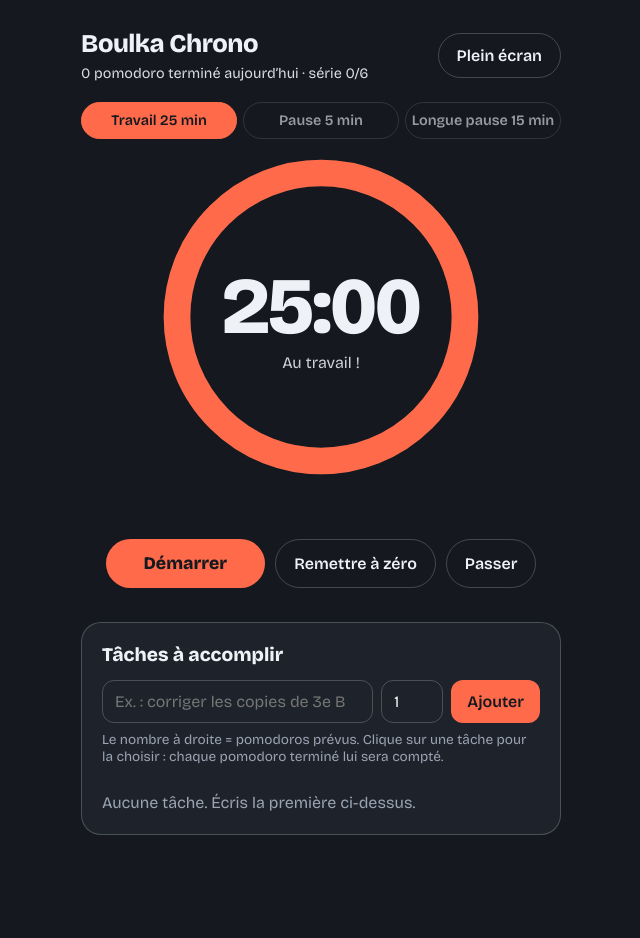
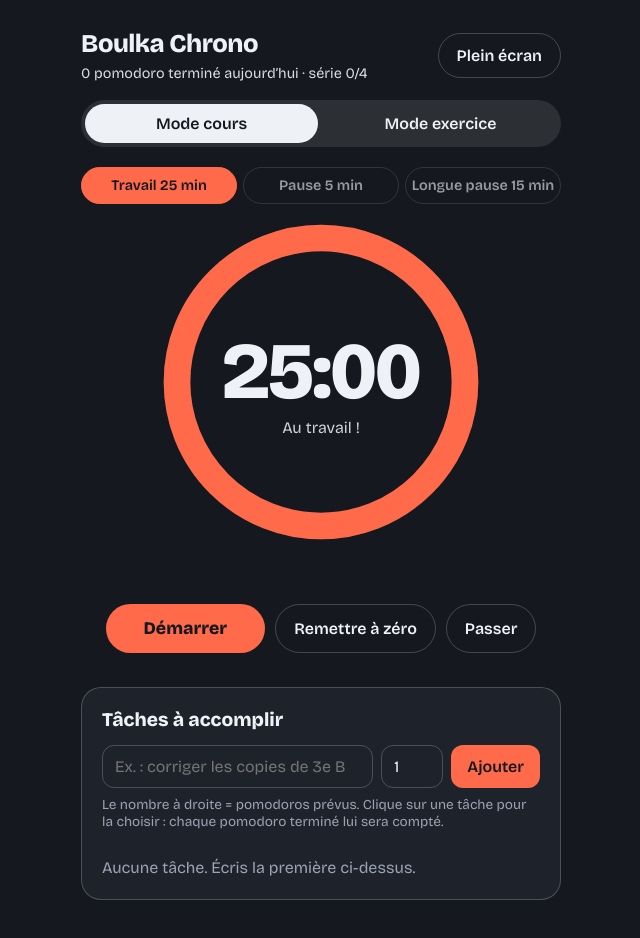
Before and after one commit to Boulka/boulka-chrono, a plain HTML site: page index.html in a window 1280 px wide. Shown: the whole page, without its empty margins (319-959 px from the left). Before the commit the page ends 883 px from the top, so only its background shows below. Drawn offline with nearby package versions, Linux system fonts and the light colour scheme.

Commit message:
Update index.html

```diff
--- a/index.html
+++ b/index.html
@@ -26,6 +26,9 @@ main{max-width:520px; margin:0 auto; padding:28px 20px 48px}
 h1{font-size:1.6rem; font-weight:800; margin:0; letter-spacing:-.02em}
 header{display:flex; justify-content:space-between; align-items:center; gap:12px}
 .stats{font-size:.9rem; opacity:.9; margin-top:6px}
+.profiles{display:flex; gap:6px; margin-top:18px; padding:4px; background:var(--soft); border-radius:999px}
+.profiles button{flex:1; border:0; border-radius:999px; padding:10px; background:transparent; color:var(--ink); font-weight:600}
+.profiles button[aria-pressed="true"]{background:var(--ink); color:var(--bg)}
 .modes{display:flex; gap:6px; margin:20px 0 10px}
 .modes span{flex:1; text-align:center; padding:9px 4px; border-radius:999px; border:1.5px solid var(--line); font-weight:600; font-size:.9rem; opacity:.6}
 .modes span.on{background:var(--accent); color:var(--bg); border-color:var(--accent); opacity:1}
@@ -81,6 +84,11 @@ body.fs .current{font-size:1.4rem}
     <button class="sec-btn" id="fs">Plein écran</button>
   </header>
 
+  <div class="profiles" role="group" aria-label="Type de séance">
+    <button id="p-cours" aria-pressed="true">Mode cours</button>
+    <button id="p-exercice" aria-pressed="false">Mode exercice</button>
+  </div>
+
   <div class="modes" aria-hidden="true">
     <span id="m-travail" class="on">Travail 25 min</span>
     <span id="m-pause">Pause 5 min</span>
@@ -119,9 +127,12 @@ body.fs .current{font-size:1.4rem}
 
 <script>
 (function(){
-  var DUR = {travail:25*60, pause:5*60, longue:15*60};
-  var CYCLE = 6; // longue pause après 6 pomodoros
-  var mode = "travail", left = DUR.travail, running = false, endAt = 0, tick = null;
+  var PROFILES = {
+    cours:    {travail:25, pause:5,  longue:15, cycle:4},
+    exercice: {travail:45, pause:10, longue:20, cycle:3}
+  };
+  var DUR = {}, CYCLE = 4, profile = "cours";
+  var mode = "travail", left = 0, running = false, endAt = 0, tick = null;
   var C = 2*Math.PI*54;
   var $ = function(id){return document.getElementById(id)};
   var prog = $("prog"); prog.style.strokeDasharray = C;
@@ -135,6 +146,15 @@ body.fs .current{font-size:1.4rem}
   var stats = load("boulka-stats", {day:today, n:0, streak:0});
   if(stats.day !== today) stats = {day:today, n:0, streak:0};
 
+  function applyProfile(name){
+    profile = PROFILES[name] ? name : "cours";
+    var p = PROFILES[profile];
+    DUR = {travail:p.travail*60, pause:p.pause*60, longue:p.longue*60};
+    CYCLE = p.cycle;
+  }
+  applyProfile(load("boulka-profile", "cours"));
+  left = DUR.travail;
+
   function fmt(s){ var m = Math.floor(s/60), r = s%60; return String(m).padStart(2,"0")+":"+String(r).padStart(2,"0"); }
   function activeTask(){ return tasks.filter(function(t){return t.id===activeId})[0]; }
 
@@ -142,7 +162,12 @@ body.fs .current{font-size:1.4rem}
     $("time").textContent = fmt(left);
     prog.style.strokeDashoffset = C * (1 - left/DUR[mode]);
     document.documentElement.dataset.mode = mode;
-    ["travail","pause","longue"].forEach(function(m){ $("m-"+m).className = mode===m ? "on" : ""; });
+    var names = {travail:"Travail", pause:"Pause", longue:"Longue pause"};
+    ["travail","pause","longue"].forEach(function(m){
+      $("m-"+m).className = mode===m ? "on" : "";
+      $("m-"+m).textContent = names[m] + " " + (DUR[m]/60) + " min";
+    });
+    ["cours","exercice"].forEach(function(n){ $("p-"+n).setAttribute("aria-pressed", profile===n); });
     var idle = {travail:"Au travail !", pause:"Place à la pause", longue:"Place à la longue pause"};
     var busy = {travail:"Concentration", pause:"Pause en cours", longue:"Longue pause en cours"};
     $("label").textContent = running ? busy[mode] : idle[mode];
@@ -204,6 +229,15 @@ body.fs .current{font-size:1.4rem}
 
   function toggle(){ if(running){ stop(); render(); } else start(); }
   $("start").onclick = toggle;
+  function setProfile(name){
+    if(name === profile) return;
+    if(running && !confirm("Changer de mode remet le minuteur à zéro. Continuer ?")) return;
+    stop(); applyProfile(name); save("boulka-profile", profile);
+    stats.streak = 0; save("boulka-stats", stats);
+    mode = "travail"; left = DUR.travail; render();
+  }
+  $("p-cours").onclick = function(){ setProfile("cours"); };
+  $("p-exercice").onclick = function(){ setProfile("exercice"); };
   $("reset").onclick = function(){ stop(); left = DUR[mode]; render(); };
   $("skip").onclick = function(){ goTo(mode==="travail" ? "pause" : "travail", false); };
 
@@ -241,7 +275,7 @@ body.fs .current{font-size:1.4rem}
       pick.setAttribute("aria-pressed", t.id===activeId);
       pick.title = "Choisir cette tâche pour les prochains pomodoros";
       pick.onclick = function(){ activeId = (activeId===t.id) ? null : t.id; save("boulka-active", activeId); renderTasks(); render(); };
-      var est = document.createElement("span"); est.className = "est"; est.textContent = "🍅 " + (t.count||0) + "/" + t.est;
+      var est = document.createElement("span"); est.className = "est"; est.title = "Pomodoros faits / prévus"; est.textContent = (t.count||0) + "/" + t.est;
       var x = document.createElement("button"); x.className = "del"; x.textContent = "×"; x.setAttribute("aria-label", "Supprimer : " + t.text);
       x.onclick = function(){ if(activeId===t.id){ activeId = null; save("boulka-active", activeId); } tasks.splice(i,1); save("boulka-tasks", tasks); renderTasks(); render(); };
       li.append(cb, pick, est, x); ul.appendChild(li);
```
